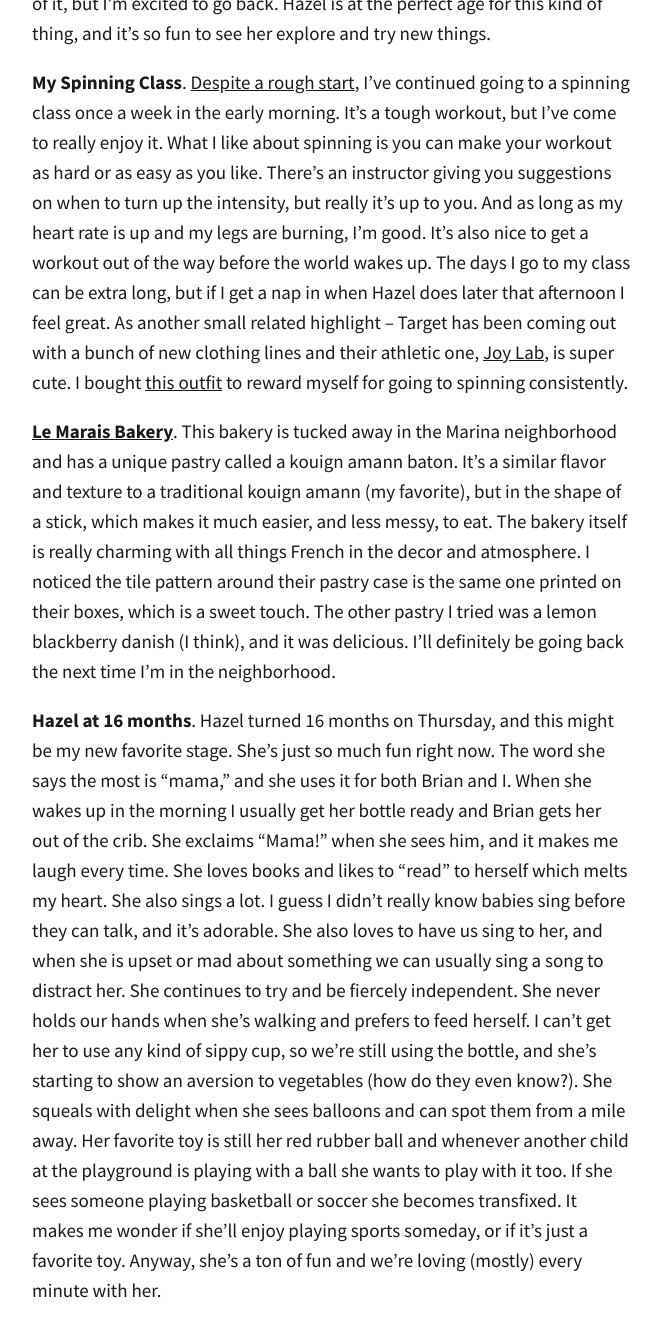
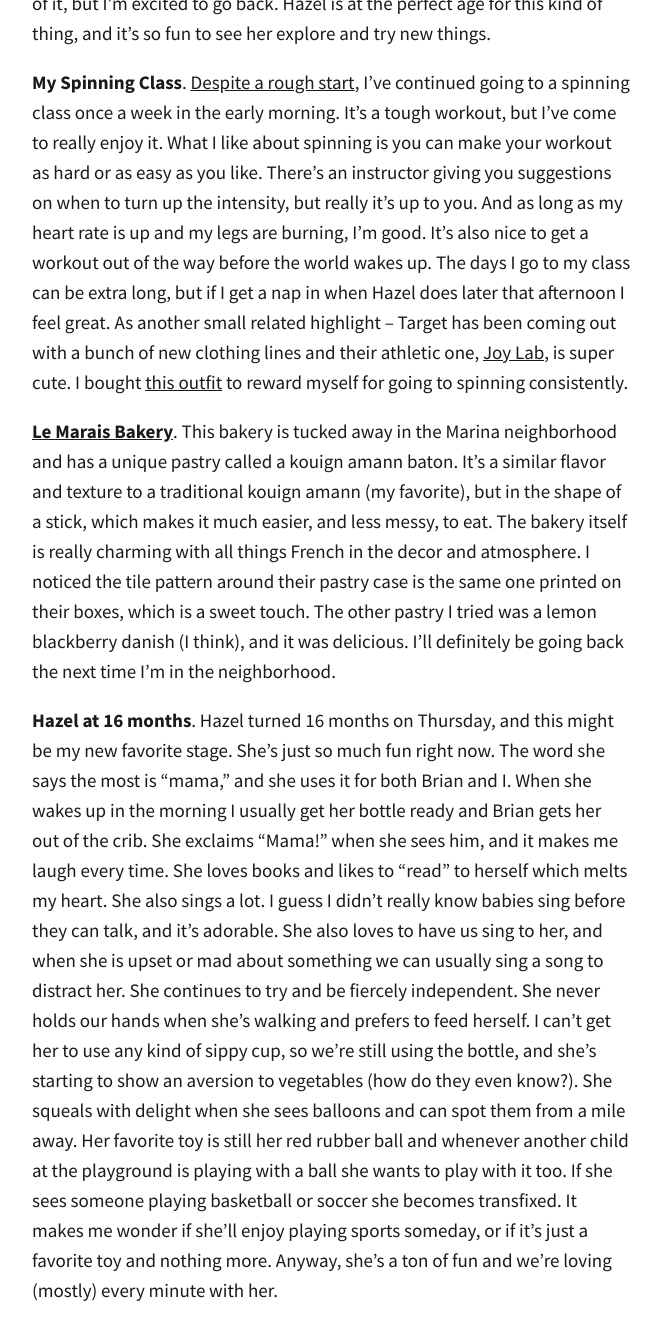
Before and after one commit to totiffany/totiffany.github.io, a Jekyll site: the page built from _posts/2018-08-31-5-Highlights-From-August.md, in a window 1280 px wide and 1400 px high, scrolled down 1938 px. Shown: the top 1340 px of the window, without its empty margins (308-969 px from the left). Built offline with Jekyll 4.4.1, drawn with Linux system fonts in a browser that asks for light colours; our own code applies the rules of GitHub Pages for plain Markdown files; comment, search, counter and statistics services are not loaded.

Commit message:
Update 2018-08-31-5-Highlights-From-August.md

```diff
--- a/_posts/2018-08-31-5-Highlights-From-August.md
+++ b/_posts/2018-08-31-5-Highlights-From-August.md
@@ -17,4 +17,4 @@ We didn't do any traveling in August, but my parents did come for a quick visit,
 
 **[Le Marais Bakery](http://www.lemaraisbakery.com/)**. This bakery is tucked away in the Marina neighborhood and has a unique pastry called a kouign amann baton. It's a similar flavor and texture to a traditional kouign amann (my favorite), but in the shape of a stick, which makes it much easier, and less messy, to eat. The bakery itself is really charming with all things French in the decor and atmosphere. I noticed the tile pattern around their pastry case is the same one printed on their boxes, which is a sweet touch. The other pastry I tried was a lemon blackberry danish (I think), and it was delicious. I'll definitely be going back the next time I'm in the neighborhood.
 
-**Hazel at 16 months**. Hazel turned 16 months on Thursday, and this might be my new favorite stage. She's just so much fun right now. The word she says the most is "mama," and she uses it for both Brian and I. When she wakes up in the morning I usually get her bottle ready and Brian gets her out of the crib. She exclaims "Mama!" when she sees him, and it makes me laugh every time. She loves books and likes to "read" to herself which melts my heart. She also sings a lot. I guess I didn't really know babies sing before they can talk, and it's adorable. She also loves to have us sing to her, and when she is upset or mad about something we can usually sing a song to distract her. She continues to try and be fiercely independent. She never holds our hands when she's walking and prefers to feed herself. I can't get her to use any kind of sippy cup, so we're still using the bottle, and she's starting to show an aversion to vegetables (how do they even know?). She squeals with delight when she sees balloons and can spot them from a mile away. Her favorite toy is still her red rubber ball and whenever another child at the playground is playing with a ball she wants to play with it too. If she sees someone playing basketball or soccer she becomes transfixed. It makes me wonder if she'll enjoy playing sports someday, or if it's just a favorite toy. Anyway, she's a ton of fun and we're loving (mostly) every minute with her.
+**Hazel at 16 months**. Hazel turned 16 months on Thursday, and this might be my new favorite stage. She's just so much fun right now. The word she says the most is "mama," and she uses it for both Brian and I. When she wakes up in the morning I usually get her bottle ready and Brian gets her out of the crib. She exclaims "Mama!" when she sees him, and it makes me laugh every time. She loves books and likes to "read" to herself which melts my heart. She also sings a lot. I guess I didn't really know babies sing before they can talk, and it's adorable. She also loves to have us sing to her, and when she is upset or mad about something we can usually sing a song to distract her. She continues to try and be fiercely independent. She never holds our hands when she's walking and prefers to feed herself. I can't get her to use any kind of sippy cup, so we're still using the bottle, and she's starting to show an aversion to vegetables (how do they even know?). She squeals with delight when she sees balloons and can spot them from a mile away. Her favorite toy is still her red rubber ball and whenever another child at the playground is playing with a ball she wants to play with it too. If she sees someone playing basketball or soccer she becomes transfixed. It makes me wonder if she'll enjoy playing sports someday, or if it's just a favorite toy and nothing more. Anyway, she's a ton of fun and we're loving (mostly) every minute with her.
```
